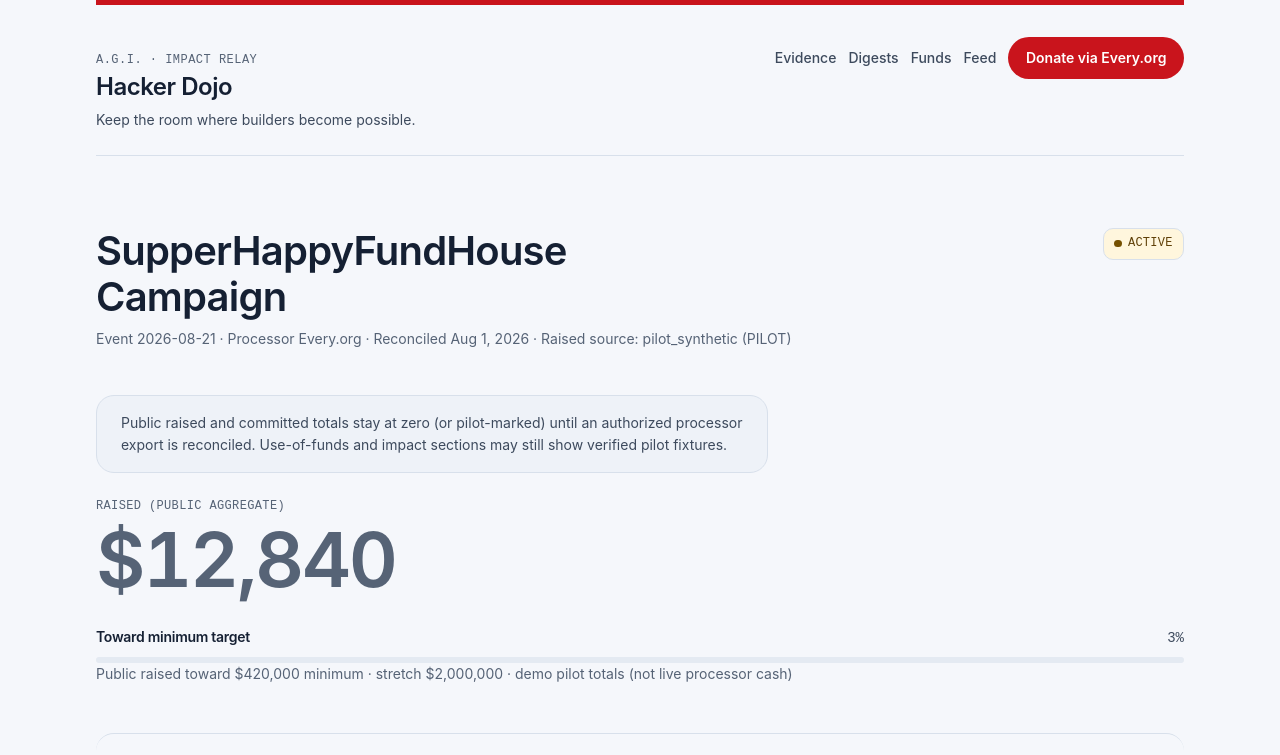
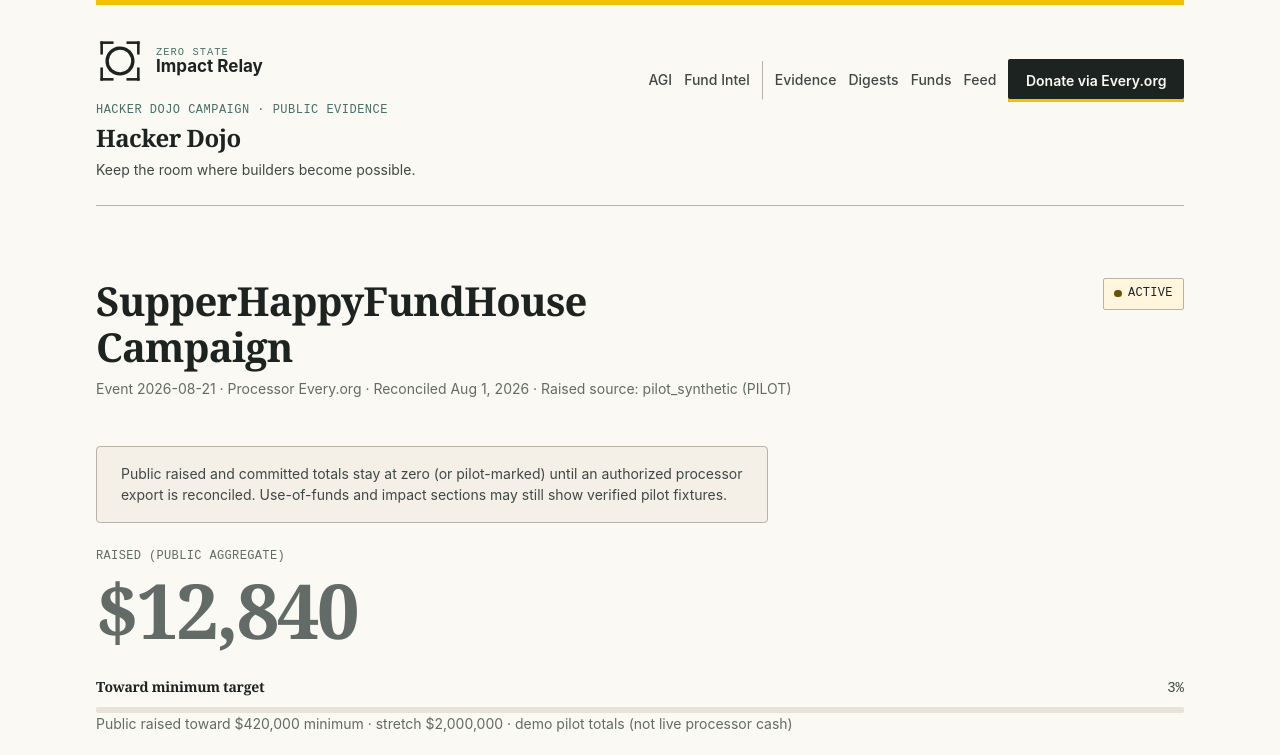
Before and after one commit to Autonomous-Giving-Incorporated/Impact-Relay, a website: page index.html in a window 1280 px wide. Shown: the top 755 px of the page. Drawn offline with Linux system fonts and the light colour scheme.

Commit message:
Harmonize Impact Relay with Zero State brand

```diff
--- a/index.html
+++ b/index.html
@@ -6,6 +6,7 @@
   <meta name="description" content="Impact Relay — public donation progress and impact milestone notifications. Aggregate totals only.">
   <meta name="robots" content="index,follow">
   <title>Impact Relay · Donation Tracker</title>
+  <link rel="icon" href="assets/brand/zero-state-mark.svg" type="image/svg+xml">
   <link rel="stylesheet" href="styles.css">
 </head>
 <body>
@@ -14,11 +15,17 @@
   <div class="page">
     <header class="site-header">
       <div>
-        <p class="brand-mark">A.G.I. · Impact Relay</p>
+        <a class="suite-brand" href="https://scrimshawlife-ctrl.github.io/Autonomous-Giving-Incorporated/" aria-label="Zero State product suite, Autonomous Giving Incorporated">
+          <img src="assets/brand/zero-state-mark.svg" alt="" width="48" height="48">
+          <span><small>Zero State</small><strong>Impact Relay</strong></span>
+        </a>
+        <p class="brand-mark">Hacker Dojo campaign · Public evidence</p>
         <h1 id="orgName">Hacker Dojo</h1>
         <p id="orgTagline" class="lede">Keep the room where builders become possible.</p>
       </div>
       <nav class="header-actions" aria-label="Page">
+        <a class="nav-link suite-link" href="https://scrimshawlife-ctrl.github.io/Autonomous-Giving-Incorporated/">AGI</a>
+        <a class="nav-link suite-link" href="https://scrimshawlife-ctrl.github.io/Fund-Intel/">Fund Intel</a>
         <a class="nav-link" href="#public-evidence">Evidence</a>
         <a class="nav-link" href="#digests">Digests</a>
         <a class="nav-link" href="#use-of-funds">Funds</a>
@@ -171,7 +178,7 @@
 
     <footer class="site-footer">
       <div class="footer-row">
-        <span>Impact Relay · public aggregate surface</span>
+        <span class="footer-suite"><img src="assets/brand/zero-state-mark.svg" alt="" width="28" height="28">Zero State · Impact Relay</span>
         <span id="updatedAt">Updated —</span>
       </div>
       <div class="footer-row">
--- a/styles.css
+++ b/styles.css
@@ -61,13 +61,32 @@ a:hover { text-decoration-thickness: 2px; }
   border-top: 5px solid var(--color-accent);
 }
 
+.suite-brand {
+  display: inline-flex;
+  align-items: center;
+  gap: var(--space-xs);
+  margin-bottom: var(--space-sm);
+  color: var(--color-ink);
+  text-decoration: none;
+}
+.suite-brand img { width: 3rem; height: 3rem; }
+.suite-brand span { display: grid; line-height: 1.05; }
+.suite-brand small {
+  color: var(--color-success);
+  font-family: var(--font-mono);
+  font-size: .65rem;
+  letter-spacing: .1em;
+  text-transform: uppercase;
+}
+.suite-brand strong { font-family: var(--font-body); font-size: var(--text-md); }
+
 .brand-mark {
   font-family: var(--font-mono);
   font-size: var(--text-xs);
   font-weight: 500;
   letter-spacing: 0.04em;
   text-transform: uppercase;
-  color: var(--color-muted);
+  color: var(--color-success);
   margin: 0 0 var(--space-3xs);
 }
 
@@ -90,6 +109,11 @@ a:hover { text-decoration-thickness: 2px; }
   gap: var(--space-xs);
   align-items: center;
   flex-shrink: 0;
+}
+.suite-link { color: var(--color-success); }
+.suite-link + .nav-link:not(.suite-link) {
+  padding-left: var(--space-xs);
+  border-left: 1px solid var(--color-rule);
 }
 
 .nav-link {
@@ -123,13 +147,14 @@ a:hover { text-decoration-thickness: 2px; }
   font-size: var(--text-sm);
   font-weight: 600;
   padding: 0.65rem 1.1rem;
-  border-radius: var(--radius-pill);
-  background: var(--color-accent);
-  color: var(--color-accent-ink);
+  border-radius: var(--radius-sm);
+  background: var(--color-ink);
+  color: var(--color-paper);
+  box-shadow: inset 0 -3px 0 var(--color-accent);
   transition: background-color var(--dur-short) var(--ease-out);
 }
-.button:hover { background: #c90046; }
-.button:active { transform: translateY(1px); }
+.button:hover { background: var(--color-success); }
+.button:active { transform: none; }
 
 main { padding-bottom: var(--space-2xl); }
 
@@ -207,10 +232,10 @@ main { padding-bottom: var(--space-2xl); }
   border-radius: 50%;
   background: var(--color-muted);
 }
-.status-pill.is-active { color: var(--color-success); }
+.status-pill.is-active { color: var(--color-success); background: #e5efed; }
 .status-pill.is-active::before { background: var(--color-success); }
 .status-pill.is-waiting {
-  color: oklch(40% 0.08 75);
+  color: var(--color-ink);
   background: var(--color-waiting-bg);
 }
 .status-pill.is-waiting::before { background: var(--color-warning); }
@@ -543,6 +568,8 @@ main { padding-bottom: var(--space-2xl); }
   justify-content: space-between;
   gap: var(--space-sm);
 }
+.footer-suite { display: inline-flex; align-items: center; gap: var(--space-2xs); font-weight: 600; color: var(--color-ink); }
+.footer-suite img { width: 1.75rem; height: 1.75rem; }
 .site-footer a {
   color: var(--color-ink-2);
   text-decoration: none;
@@ -556,6 +583,7 @@ main { padding-bottom: var(--space-2xl); }
     flex-direction: column;
     align-items: flex-start;
   }
+  .suite-link + .nav-link:not(.suite-link) { padding-left: 0; border-left: 0; }
   .metric-row {
     grid-template-columns: 1fr;
     gap: var(--space-sm);
--- a/tokens.css
+++ b/tokens.css
@@ -4,32 +4,32 @@
  * axes: light / grotesk-sans / chromatic-other (green)
  */
 :root {
-  --agi-bg: #f5f7fb;
+  --agi-bg: #fbf9f4;
   --agi-surface: #ffffff;
-  --agi-surface-alt: #eef2f8;
-  --agi-text: #152033;
-  --agi-muted: #566376;
-  --agi-line: #d8e0eb;
-  --agi-brand: #16325c;
-  --agi-brand-2: #255f85;
-  --agi-accent: #c9141c;
-  --agi-success: #19734a;
-  --agi-warning: #755000;
+  --agi-surface-alt: #f4f0e8;
+  --agi-text: #1d2321;
+  --agi-muted: #626b67;
+  --agi-line: #b9b2a7;
+  --agi-brand: #1d2321;
+  --agi-brand-2: #486f6a;
+  --agi-accent: #f2c200;
+  --agi-success: #486f6a;
+  --agi-warning: #6a5200;
   --agi-danger: #a83232;
-  --agi-shadow: 0 18px 50px rgba(21, 32, 51, 0.08);
-  --agi-radius-sm: 10px;
-  --agi-radius: 18px;
+  --agi-shadow: none;
+  --agi-radius-sm: 2px;
+  --agi-radius: 4px;
   --agi-radius-pill: 999px;
 
   --color-paper: var(--agi-bg);
   --color-paper-2: var(--agi-surface-alt);
-  --color-paper-3: #e4eaf2;
+  --color-paper-3: #e8e2d8;
   --color-ink: var(--agi-text);
-  --color-ink-2: #3d4a5d;
+  --color-ink-2: #3f4844;
   --color-muted: var(--agi-muted);
   --color-rule: var(--agi-line);
   --color-accent: var(--agi-accent);
-  --color-accent-ink: #ffffff;
+  --color-accent-ink: #1d2321;
   --color-focus: var(--agi-accent);
   --color-success: var(--agi-success);
   --color-warning: var(--agi-warning);
@@ -37,8 +37,8 @@
   --color-waiting-bg: #fff6dd;
   --color-empty-bg: var(--agi-surface-alt);
 
-  --font-display: Inter, ui-sans-serif, system-ui, -apple-system, BlinkMacSystemFont, "Segoe UI", sans-serif;
-  --font-body: var(--font-display);
+  --font-display: Georgia, "Times New Roman", serif;
+  --font-body: Inter, system-ui, sans-serif;
   --font-mono: "IBM Plex Mono", ui-monospace, monospace;
 
   --space-3xs: 0.25rem;
@@ -62,7 +62,7 @@
 
   --radius-sm: var(--agi-radius-sm);
   --radius-md: var(--agi-radius);
-  --radius-pill: var(--agi-radius-pill);
+  --radius-pill: var(--agi-radius-sm);
 
   --ease-out: cubic-bezier(0.16, 1, 0.3, 1);
   --dur-short: 180ms;
```
Also changed, not shown: design.md (+21 -28 lines), docs/AGI-DESIGN-SYSTEM.md (+22 -16 lines), tests/browser/public-impact.spec.js (+2 -1 lines), assets/brand/zero-state-mark.svg (added).
